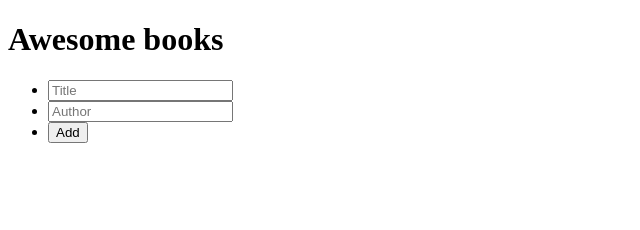
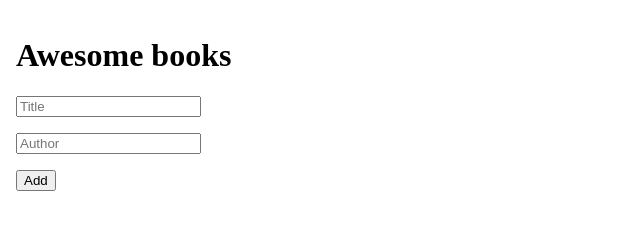
Before and after one commit to ameerhamzakhalid/awesome-books, a plain HTML site: page index.html in a window 1280 px wide. Shown: the whole page, without its empty margins (0-640 px from the left). Drawn offline with Linux system fonts and the light colour scheme.

Commit message:
Added style.css
I created style.css file
I added link to css file in index.html file

```diff
--- a/index.html
+++ b/index.html
@@ -5,6 +5,7 @@
     <meta charset="UTF-8">
     <meta http-equiv="X-UA-Compatible" content="IE=edge">
     <meta name="viewport" content="width=device-width, initial-scale=1.0">
+    <link rel="stylesheet" href="style.css">
     <title>Awesome Books</title>
 </head>
 
--- /dev/null
+++ b/style.css
@@ -0,0 +1,14 @@
+body {
+    padding: 1em;
+    margin: 0;
+  }
+
+  ul {
+    list-style: none;
+    padding: 0;
+  }
+
+  li {
+    margin: 0;
+    margin-bottom: 1rem;
+  }
```
